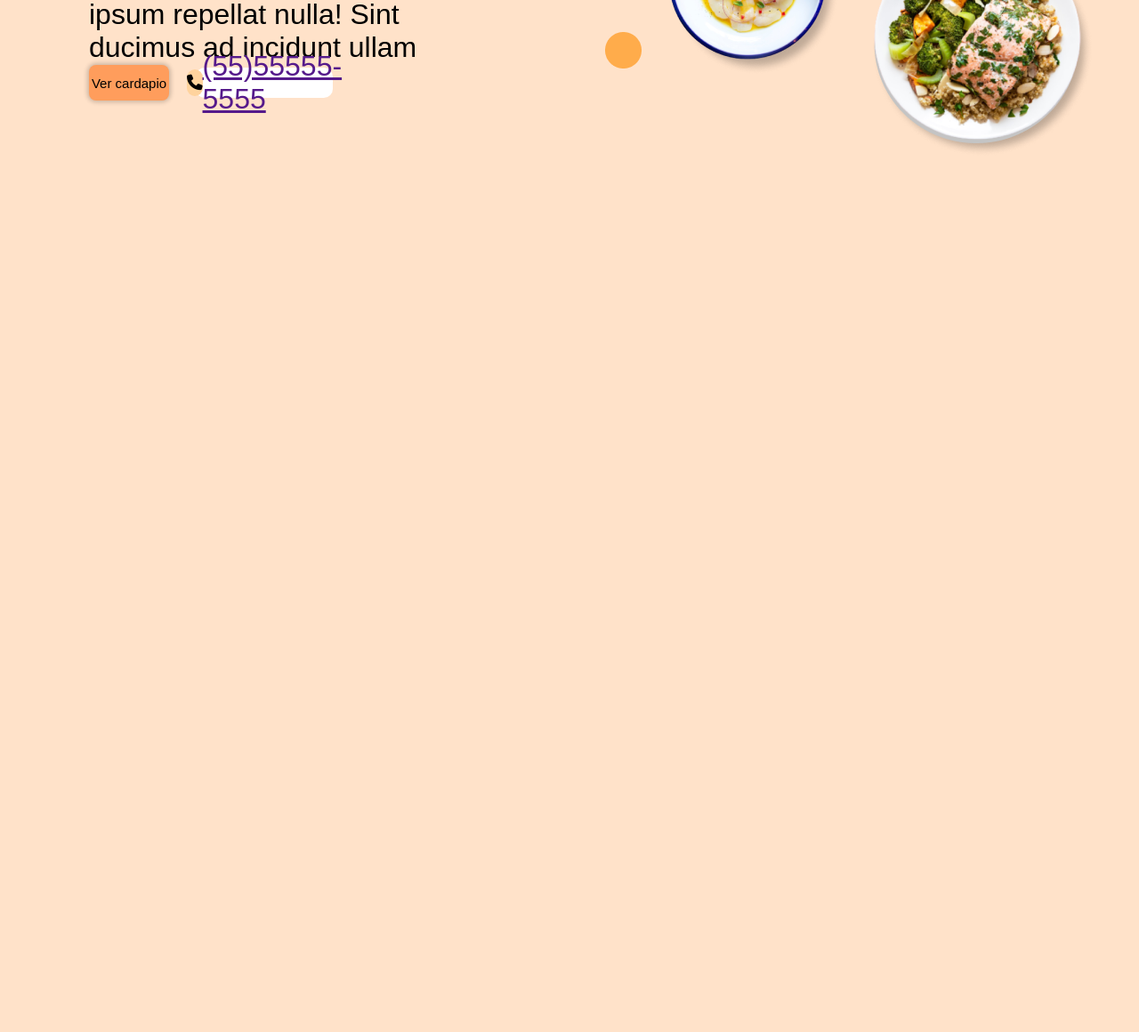
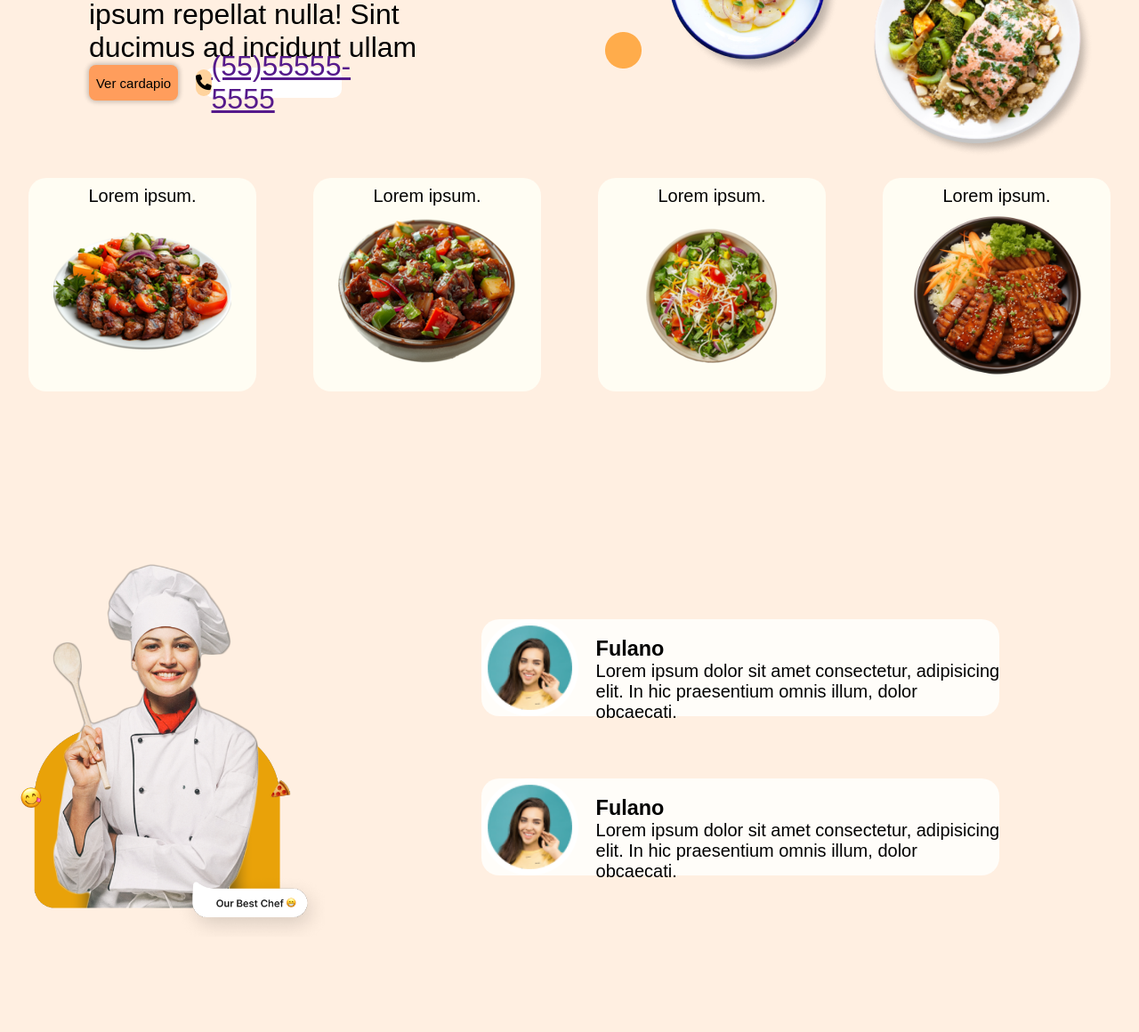
Before and after one commit to Kamille07-dev/praticando, a plain HTML site: page index.html in a window 1280 px wide. Shown: the part 440-1600 px from the top of the page at 89% size. Before the commit the page ends 800 px from the top, so only its background shows below. Drawn offline with Linux system fonts and the light colour scheme; a web font is replaced by a local one.

Commit message:
quase-finalizado

```diff
--- a/index.html
+++ b/index.html
@@ -7,6 +7,8 @@
     <link rel="stylesheet" href="styles/style.css">
     <link rel="stylesheet" href="styles/header.css">
     <link rel="stylesheet" href="styles/principal.css">
+    <link rel="stylesheet" href="styles/menu.css">
+    <link rel="stylesheet" href="styles/avaliar.css">
 
 
     <title>Document</title>
@@ -67,6 +69,58 @@
         </div>
     </section>
 
+    <section id="menu">
+
+        <div class="pratos">
+            Lorem ipsum.
+            <img class="images-menu" src="images/prato3.webp" alt="">
+        </div>
+
+        <div class="pratos">
+            Lorem ipsum.
+            <img class="images-menu" src="images/prato4.webp" alt="">
+        </div>
+
+        <div class="pratos">
+            Lorem ipsum.
+            <img class="images-menu" src="images/prato5.webp" alt="">
+        </div>
+
+        <div class="pratos">
+            Lorem ipsum.
+            <img class="images-menu" src="images/prato1.webp" alt="">
+        </div>
+    </section>
+
+    <section id="secao-terceira">
+
+        <div id="chef">
+            <img id="image-chef" src="images/chef.png" alt="">
+        </div>
+
+        <div id="local-avaliacoes">
+
+            <div class="avaliacoes">
+                <img src="images/avatar.png" alt="">
+
+                <div class="descricao">
+                    <h3>Fulano</h3>
+                    <p>Lorem ipsum dolor sit amet consectetur, adipisicing elit. In hic praesentium omnis illum, dolor obcaecati. </p>
+                </div>
+
+            </div>
+
+            <div class="avaliacoes">
+                <img src="images/avatar.png" alt="">
+
+                <div class="descricao">
+                    <h3>Fulano</h3>
+                    <p>Lorem ipsum dolor sit amet consectetur, adipisicing elit. In hic praesentium omnis illum, dolor obcaecati. </p>
+                </div>
+            </div>
+        </div>
+    </section>
+
 
 
 </body>
--- /dev/null
+++ b/styles/avaliar.css
@@ -0,0 +1,51 @@
+#secao-terceira{
+    display: flex;
+    width: 100vw;
+    height: 40vh;
+}
+
+#chef{
+    display: flex;
+    align-items: center;
+    justify-content: center;
+    width: 30%;
+    height: 80vh;
+
+}
+
+#image-chef{
+    width: 90%;
+    height: auto;
+}
+
+#local-avaliacoes{
+    width: 70%;
+    height: 80vh;
+
+    display: flex;
+    flex-direction: column;
+    justify-content: center;
+    align-items: center;
+    gap: 70px;
+}
+
+.avaliacoes{
+    display: flex;
+    justify-content: center;
+    width: 65%;
+    height: 17%;
+    border-radius: 20px;
+    gap: 20px;
+    background-color: rgb(255, 253, 249);
+}
+
+.descricao{
+    display: flex;
+    flex-direction: column;
+    margin-top: 20px;
+
+    font-family: "Sour Gummy", sans-serif;
+    font-optical-sizing: auto;
+    font-style: normal;
+    font-size: 20px;
+}
--- a/styles/header.css
+++ b/styles/header.css
@@ -24,13 +24,16 @@ header{
     align-items: center;
     justify-content: center;
 
+
     font-family: "Sour Gummy", sans-serif;
     font-optical-sizing: auto;
     font-style: normal;
 }
 
+
+
 .nav-item{
-    font-size: 1.2rem;
+    font-size: 1.4rem;
 }
 
 
--- /dev/null
+++ b/styles/menu.css
@@ -0,0 +1,29 @@
+#menu{
+    display: flex;
+    width: 100vw;
+    height: 50vh;
+    align-items: center;
+    justify-content: space-around;
+
+}
+
+.images-menu{
+    width: 200px;
+    height: auto;
+}
+
+.pratos{
+    display: flex;
+    flex-direction: column;
+    align-items: center;
+    justify-content: center;
+    background-color: rgb(255, 253, 243);
+    border-radius: 20px;
+    width: 20%;
+    height: 60%;
+
+    font-family: "Sour Gummy", sans-serif;
+    font-optical-sizing: auto;
+    font-style: normal;
+    font-size: 20px;
+}
--- a/styles/style.css
+++ b/styles/style.css
@@ -7,13 +7,13 @@
 }
 
 body{
-    background-color: rgb(255, 226, 201);
+    background-color: rgb(255, 239, 225);
 }
 
 .btn-padrao{
     border-radius: 8px;
     height: 40px;
-    width: 90px;
+    width: 100px;
     box-shadow: 0px 0px 5px 2px rgba(0, 0, 0, 0.2);
     border: none;
     font-size: 15px;
```
